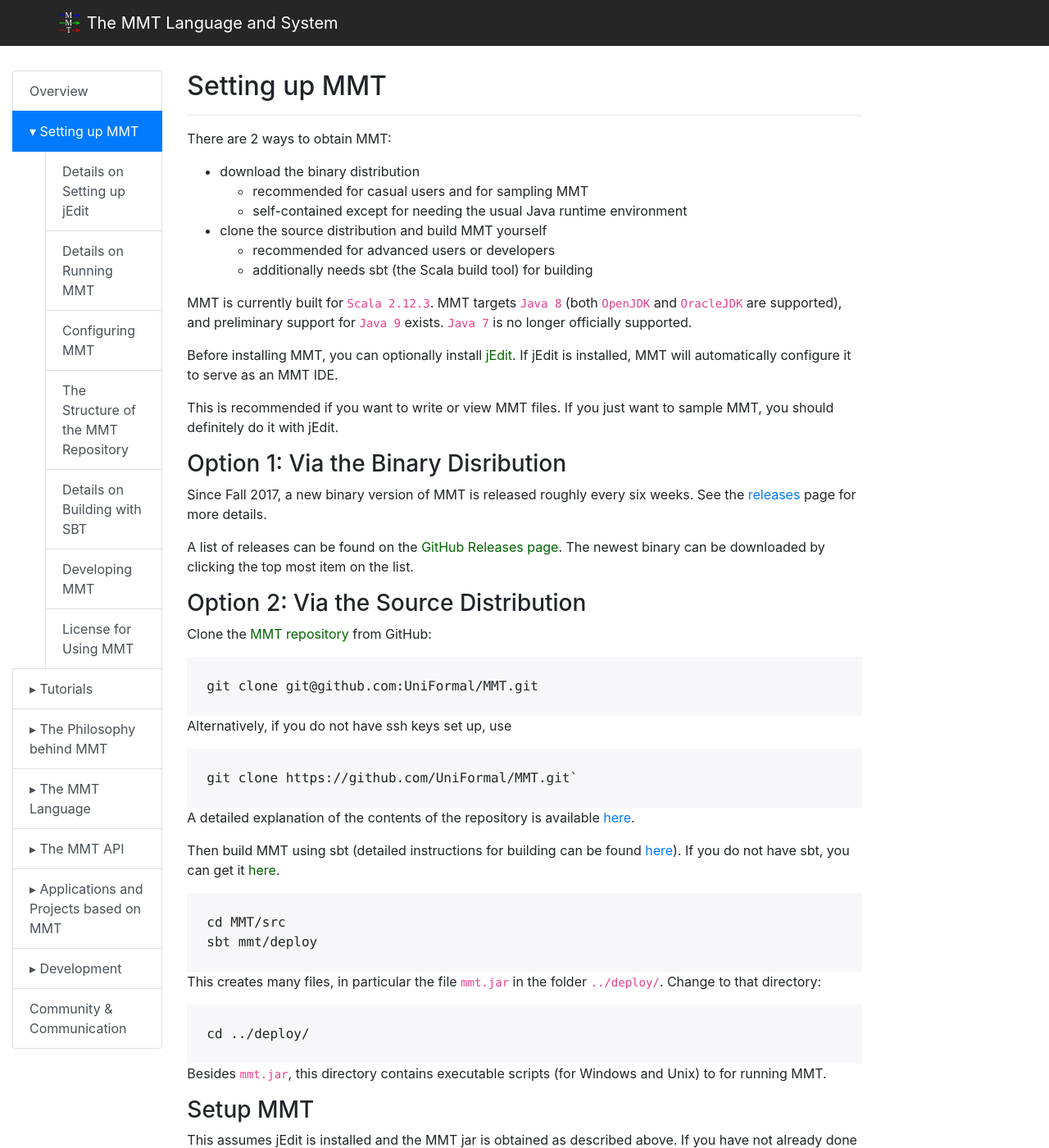
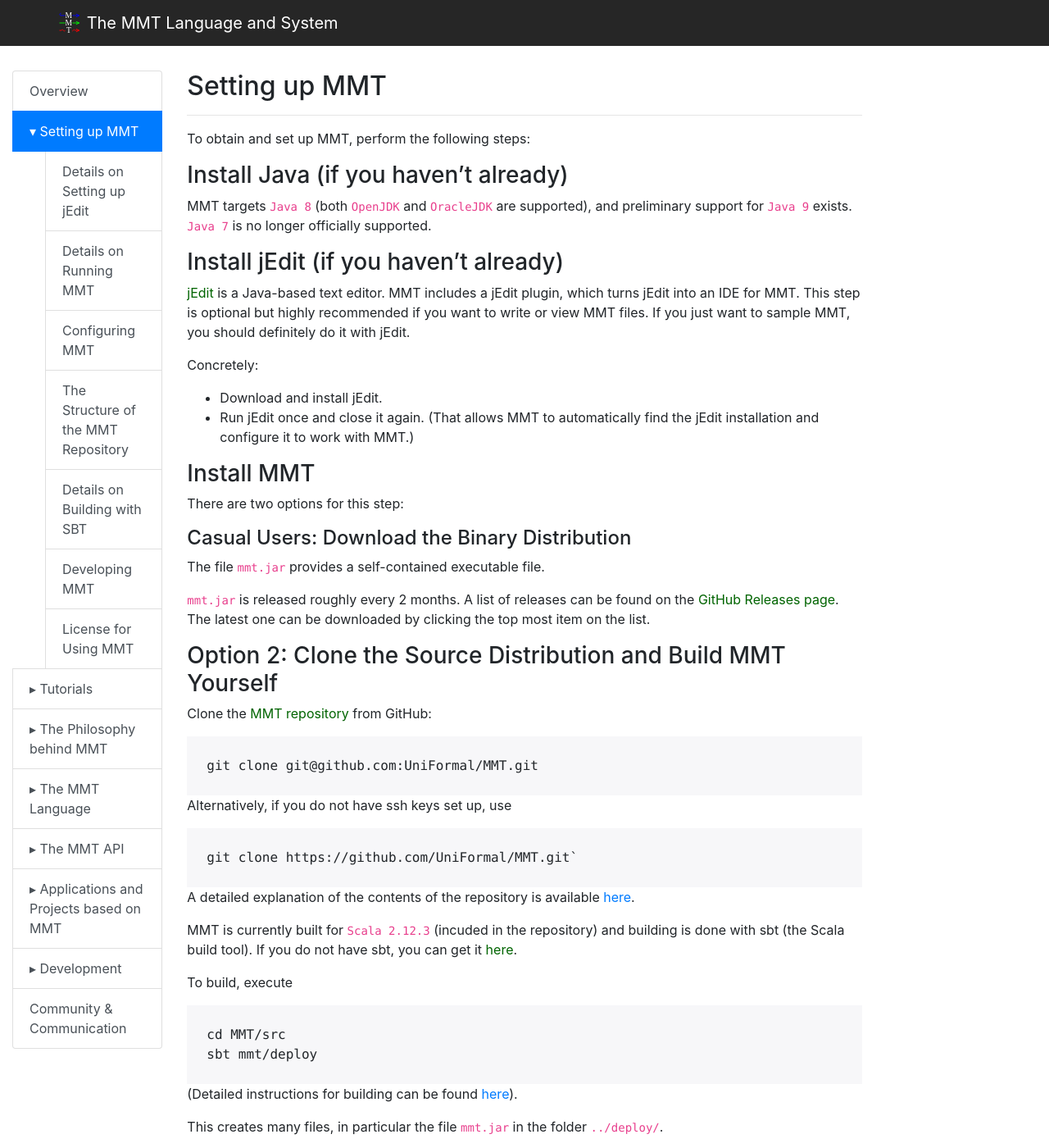
Before and after one commit to UniFormal/uniformal.github.io, a Jekyll site: the page built from doc/setup/index.md, in a window 1280 px wide and 1400 px high. Shown: the whole window at 82% size. Built offline with Jekyll 4.4.1, drawn with Linux system fonts in a browser that asks for light colours; some of the changed text lies outside the part shown.

Commit message:
Update index.md

````diff
--- a/doc/setup/index.md
+++ b/doc/setup/index.md
@@ -3,32 +3,38 @@ layout: doc
 title: Setting up MMT
 ---
 
-There are 2 ways to obtain MMT:
+To obtain and set up MMT, perform the following steps:
 
-* download the binary distribution
-  * recommended for casual users and for sampling MMT
-  * self-contained except for needing the usual Java runtime environment
-* clone the source distribution and build MMT yourself
-  * recommended for advanced users or developers
-  * additionally needs sbt (the Scala build tool) for building
+### Install Java (if you haven't already)
 
-MMT is currently built for `Scala 2.12.3`. MMT targets `Java 8` (both `OpenJDK` and `OracleJDK` are supported), and preliminary support for `Java 9` exists. `Java 7` is no longer officially supported.
+MMT targets `Java 8` (both `OpenJDK` and `OracleJDK` are supported), and preliminary support for `Java 9` exists. `Java 7` is no longer officially supported.
 
-Before installing MMT, you can optionally install [jEdit](http://jedit.org/).
-If jEdit is installed, MMT will automatically configure it to serve as an MMT IDE.
+### Install jEdit (if you haven't already)
 
-This is recommended if you want to write or view MMT files.
+[jEdit](http://jedit.org/) is a Java-based text editor.
+MMT includes a jEdit plugin, which turns jEdit into an IDE for MMT.
+This step is optional but highly recommended if you want to write or view MMT files.
 If you just want to sample MMT, you should definitely do it with jEdit.
 
-### Option 1: Via the Binary Disribution
+Concretely:
 
-Since Fall 2017, a new binary version of MMT is released roughly every six weeks.
-See the [releases](../development/releases.html) page for more details.
+* Download and install jEdit.
+* Run jEdit once and close it again.
+  (That allows MMT to automatically find the jEdit installation and configure it to work with MMT.)
 
+### Install MMT
+
+There are two options for this step:
+
+#### Casual Users: Download the Binary Distribution
+
+The file `mmt.jar` provides a self-contained executable file.
+
+`mmt.jar` is released roughly every 2 months.
 A list of releases can be found on the [GitHub Releases page](https://github.com/UniFormal/MMT/releases/).
-The newest binary can be downloaded by clicking the top most item on the list.
+The latest one can be downloaded by clicking the top most item on the list.
 
-### Option 2: Via the Source Distribution
+### Option 2: Clone the Source Distribution and Build MMT Yourself
 
 Clone the [MMT repository](https://github.com/UniFormal/MMT) from GitHub:
 
@@ -44,55 +50,55 @@ git clone https://github.com/UniFormal/MMT.git`
 
 A detailed explanation of the contents of the repository is available [here](repo.html).
 
-Then build MMT using sbt (detailed instructions for building can be found [here](build.html)).
+MMT is currently built for `Scala 2.12.3` (incuded in the repository) and building is done with sbt (the Scala build tool).
 If you do not have sbt, you can get it [here](http://www.scala-sbt.org/).
+
+To build, execute
+
 ```
 cd MMT/src
 sbt mmt/deploy
 ```
+ (Detailed instructions for building can be found [here](build.html)).
 
-This creates many files, in particular the file `mmt.jar` in the folder `../deploy/`. Change to that directory:
+This creates many files, in particular the file `mmt.jar` in the folder `../deploy/`.
+
+Change to that directory:
 ```
 cd ../deploy/
 ```
 
 Besides `mmt.jar`, this directory contains executable scripts (for Windows and Unix) to for running MMT.
 
-### Setup MMT
+### Set Up MMT
 
-This assumes jEdit is installed and the MMT jar is obtained as described above.
-If you have not already done so, start jEdit once so that it initializes its folders, which the MMT installer will look for.
+In the previous, you obtained the file `mmt.jar` (by downloading or building).
 
-To start setup open a shell and run `java -jar mmt.jar` (or one of the convenience scripts).
+To start setup open a shell and run `java -jar mmt.jar`.
 This triggers the setup dialog which does the following:
 
-1. asks for directories into which MMT and MMT content should be placed.
+1. asks for a directory into which MMT should be installed
 2. checks out some example content repositories into that directory (This requires git and internet access.),
-3. guesses the location of your jEdit settings directory and - if it exists - adds the MMT plugin to jEdit.
+3. determines the location of your jEdit settings directory and - if it exists - adds the MMT plugin to jEdit.
 
 Further instructions for setting up jEdit are available [here](jedit.html).
 
 ### Run MMT
 
 If you want to use MMT via jEdit, you do not have to run MMT itself.
-It will act as a plugin within jEdit.
+It will act as a plugin within jEdit: just start jEdit and open `.mmt` files.
 
 Developers or advanced users may want to run MMT directly for various other [applications](../applications/).
 The canonical way for this is to run `java -jar mmt.jar`.
 (This responds with a simple setup dialog if MMT not installed, and drops to a shell otherwise.)
 But depending on your OS and configuration, double-clicking or executing `mmt.jar` may also work.
 
-If you have obtained MMT by building from sources make sure to go to the deploy folder first.
-
-```
-cd ../deploy
-java -jar mmt.jar
-```
-You can now either use [jEdit](jedit.html) to work with .mmt files or run MMT natively
-
 Additional instructions for running MMT are available [here](running.html).
 
 ### Update MMT
+
+This step is not part of the initial setup.
+It is only needed later when updating your MMT installation to the latest release.
 
 To update MMT, replace the file `mmt.jar`, i.e.,
 
````
